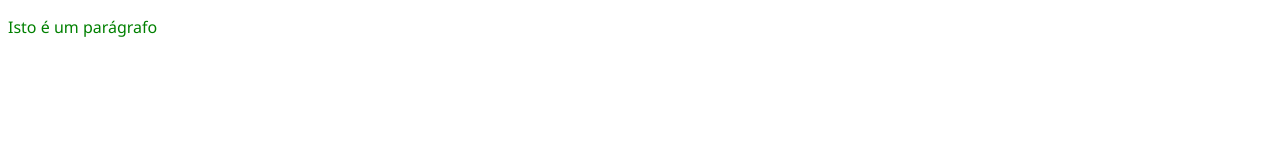
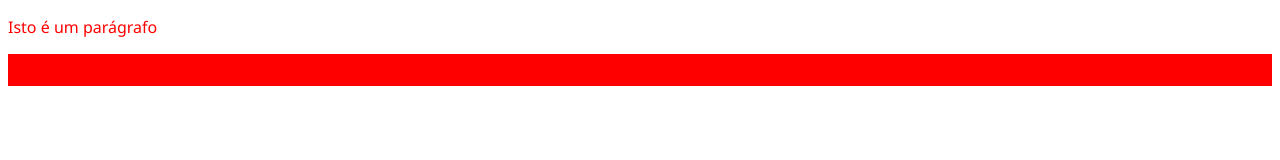
Before and after one commit to MaThz7/pbr-diw-4963101-exemplo1, a plain HTML site: page index.html in a window 1280 px wide. Drawn offline with Linux system fonts and the light colour scheme.

Commit message:
segundo commit

```diff
--- a/index.html
+++ b/index.html
@@ -6,12 +6,26 @@
     <meta name="viewport" content="width=device-width, initial-scale=1.0">
     <title>Exemplo 01</title>
     <link rel="stylesheet" href="estilo.css">
+    <style>
+        p{
+            color: blue;
+        }
+        #primeiraDIV{
+            color: white;
+            background-color: red;
+            padding: 1rem;
+        }
+    </style>
 </head>
 
 <body>
-    <p>
+    <p style="color: red;">
         Isto é um parágrafo
     </p>
+
+    <div id="primeiraDIV">
+
+    </div>
 </body>
 
 </html>
```
